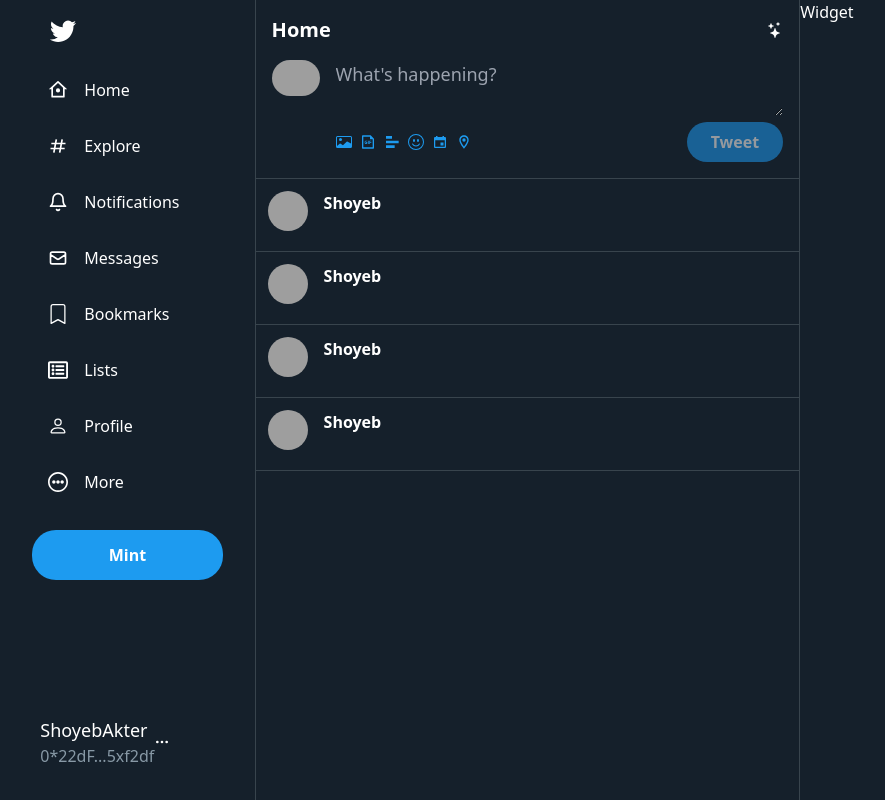
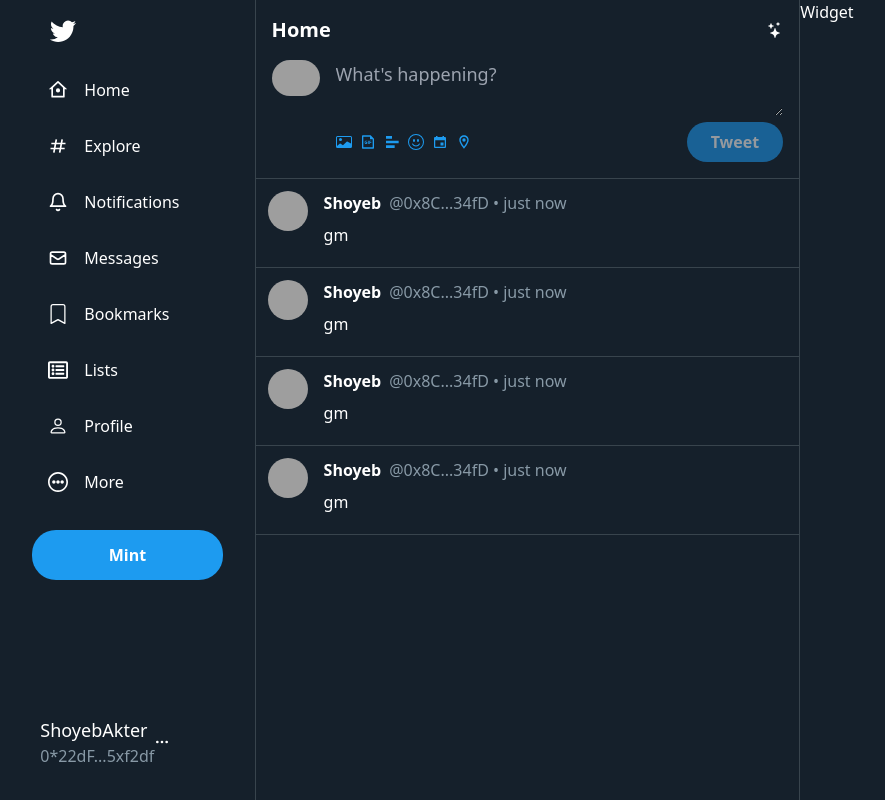
Before and after one commit to ShoyebAkter/TwitterClone, a Next.js app: page / in a window 1280 px wide. Shown: the whole page, without its empty margins (213-1098 px from the left). Built offline with nearby package versions, Linux system fonts and the light colour scheme; grey boxes are pictures that could not be loaded.

Commit message:
tweet added

```diff
--- a/components/Post.js
+++ b/components/Post.js
@@ -1,5 +1,5 @@
 import { BsFillPatchCheckFill } from "react-icons/bs";
-
+import { format } from "timeago.js";
 
 const style = {
     wrapper: `flex p-3 border-b border-[#38444d]`,
@@ -16,7 +16,8 @@
   }
 
   const Post=({tweet })=>{
-      const {isProfileImageNft}=tweet;
+      const {isProfileImageNft,userName,timeStamp,text}=tweet;
+      const userNameSlice=`${userName.slice(0,4)}...${userName.slice(-4)}`
 
       return (
 
@@ -41,8 +42,11 @@
                                 <BsFillPatchCheckFill/>
                             </span>
                         )}
+                        <span className={style.handleAndTimeAgo}>
+                        @{userNameSlice} • {format(new Date(timeStamp).getTime())}
+                        </span>
                     </span>
-                    <span className={style.handleAndTimeAgo}></span>
+                    <div className={style.tweet}>{text}</div>
                 </div>
             </div>
           </div>
--- a/components/home/Feed.js
+++ b/components/home/Feed.js
@@ -19,7 +19,7 @@
                 'https://media-exp1.licdn.com/dms/image/C5603AQGvm80VWkz21w/profile-displayphoto-shrink_800_800/0/1641269680921?e=1659571200&v=beta&t=yhSFupR1mHO3l0g_5HcA3mk3dupxQSX7w9XdncmZYnQ',
             text: 'gm',
             isProfileImageNft: false,
-            timestamp: '2020-06-01T12:00:00.000Z'
+            timestamp: '2022-05-01T12:00:00.000Z'
         },
         {
             displayName: 'Shoyeb',
@@ -28,7 +28,7 @@
                 'https://media-exp1.licdn.com/dms/image/C5603AQGvm80VWkz21w/profile-displayphoto-shrink_800_800/0/1641269680921?e=1659571200&v=beta&t=yhSFupR1mHO3l0g_5HcA3mk3dupxQSX7w9XdncmZYnQ',
             text: 'gm',
             isProfileNft: false,
-            timestamp: '2020-06-01T12:00:00.000Z'
+            timestamp: '2021-04-01T12:00:00.000Z'
         },
         {
             displayName: 'Shoyeb',
@@ -37,7 +37,7 @@
                 'https://media-exp1.licdn.com/dms/image/C5603AQGvm80VWkz21w/profile-displayphoto-shrink_800_800/0/1641269680921?e=1659571200&v=beta&t=yhSFupR1mHO3l0g_5HcA3mk3dupxQSX7w9XdncmZYnQ',
             text: 'gm',
             isProfileNft: false,
-            timestamp: '2020-06-01T12:00:00.000Z'
+            timestamp: '2022-05-01T12:00:00.000Z'
         },
         {
             displayName: 'Shoyeb',
@@ -46,7 +46,7 @@
                 'https://media-exp1.licdn.com/dms/image/C5603AQGvm80VWkz21w/profile-displayphoto-shrink_800_800/0/1641269680921?e=1659571200&v=beta&t=yhSFupR1mHO3l0g_5HcA3mk3dupxQSX7w9XdncmZYnQ',
             text: 'gm',
             isProfileNft: false,
-            timestamp: '2020-06-01T12:00:00.000Z'
+            timestamp: '2022-02-14T12:00:00.000Z'
         }
     ]
 
--- a/package.json
+++ b/package.json
@@ -10,7 +10,7 @@
     "react": "^17.0.2",
     "react-dom": "^17.0.2",
     "react-icons": "^4.3.1",
-    "timeago.js": "^4.0.2"
+    "timeago.js": "^4.0.0-beta.3"
   },
   "devDependencies": {
     "@types/node": "17.0.4",
```
Also changed, not shown: 1 other file (tests, documents, lock files or other folders).
